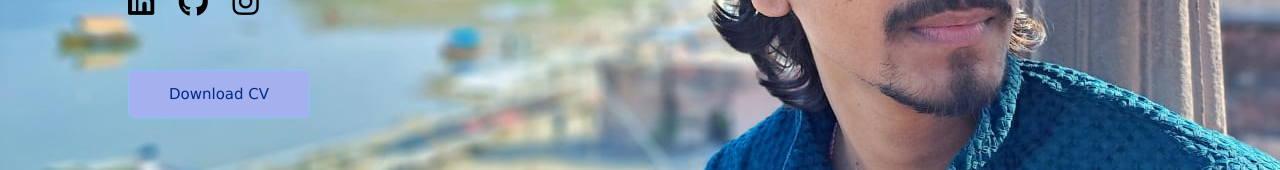
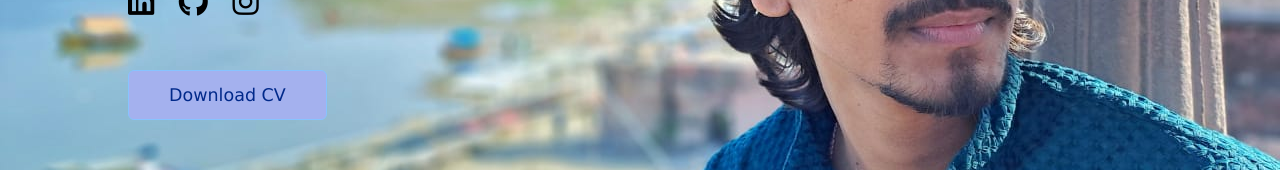
Before and after one commit to Adarsh1630/Myportfolio.github.io, a plain HTML site: page index.html in a window 1280 px wide. In both pictures the pointer is over the link "Download CV". Shown: the part 446-616 px from the top of the page. Drawn offline with nearby package versions, Linux system fonts and the light colour scheme.

Commit message:
Update style.css

```diff
--- a/style.css
+++ b/style.css
@@ -318,7 +318,7 @@ transform: scale(1.2);
 }
 .btn.btn2:hover{
     background-color: rgb(164, 177, 238);
-    font-size: 1.5rem;
+    font-size: 1.75rem;
 }
 
 
```
